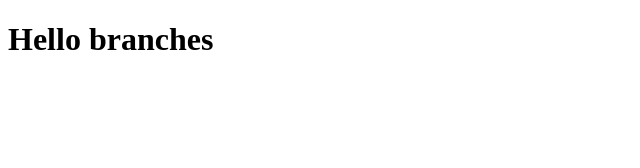
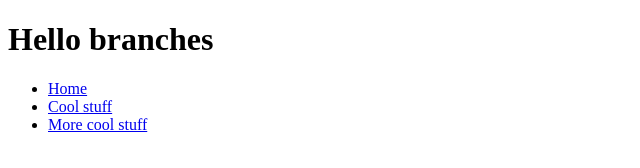
Before and after one commit to eskilfogelstrom/branches, a plain HTML site: page index.html in a window 1280 px wide. Shown: the whole page, without its empty margins (0-640 px from the left). Drawn offline with Linux system fonts and the light colour scheme.

Commit message:
Add menu

```diff
--- a/index.html
+++ b/index.html
@@ -8,5 +8,10 @@
   </head>
   <body>
     <h1>Hello branches</h1>
+    <ul>
+      <li><a href="#">Home</a></li>
+      <li><a href="#">Cool stuff</a></li>
+      <li><a href="#">More cool stuff</a></li>
+    </ul>
   </body>
 </html>
```
